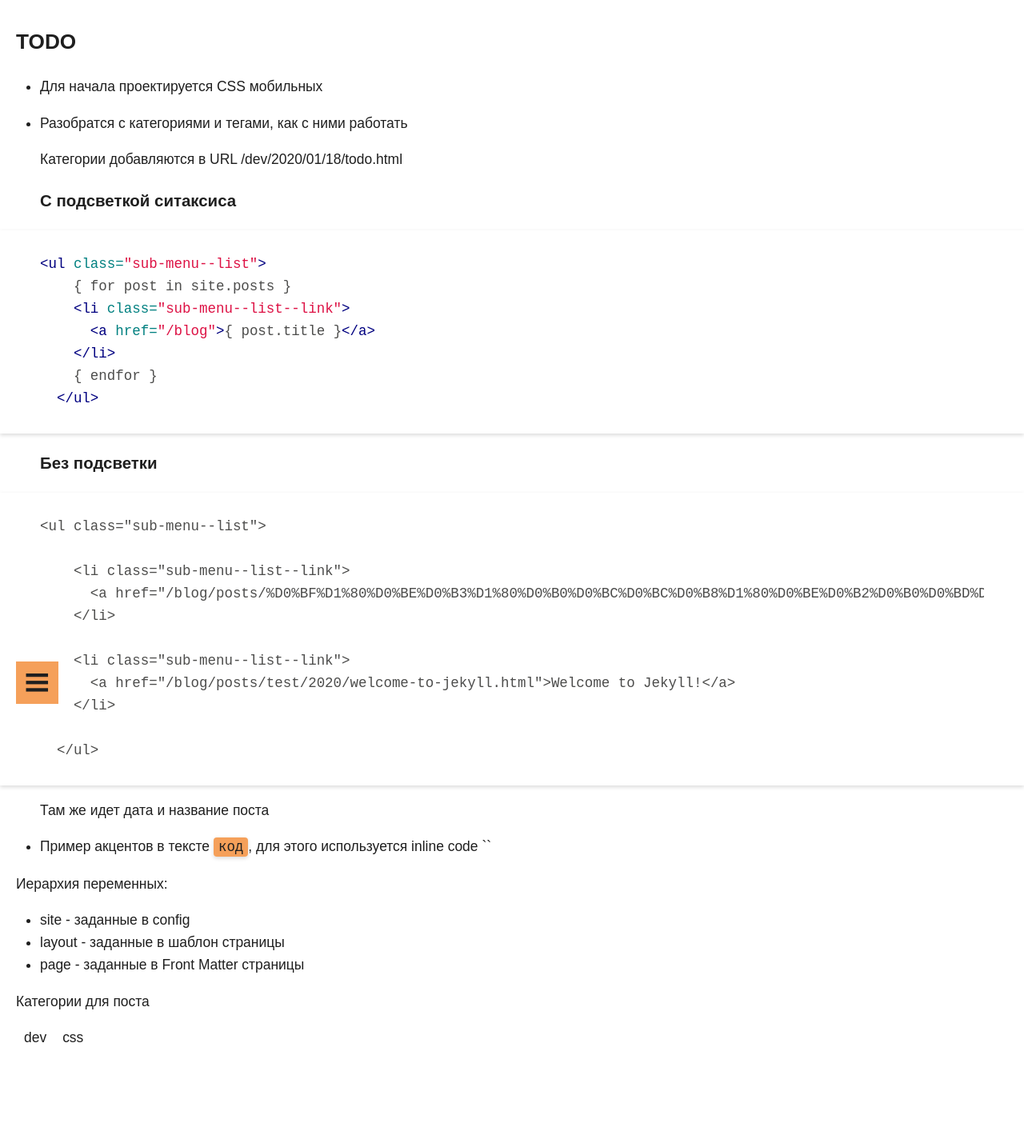
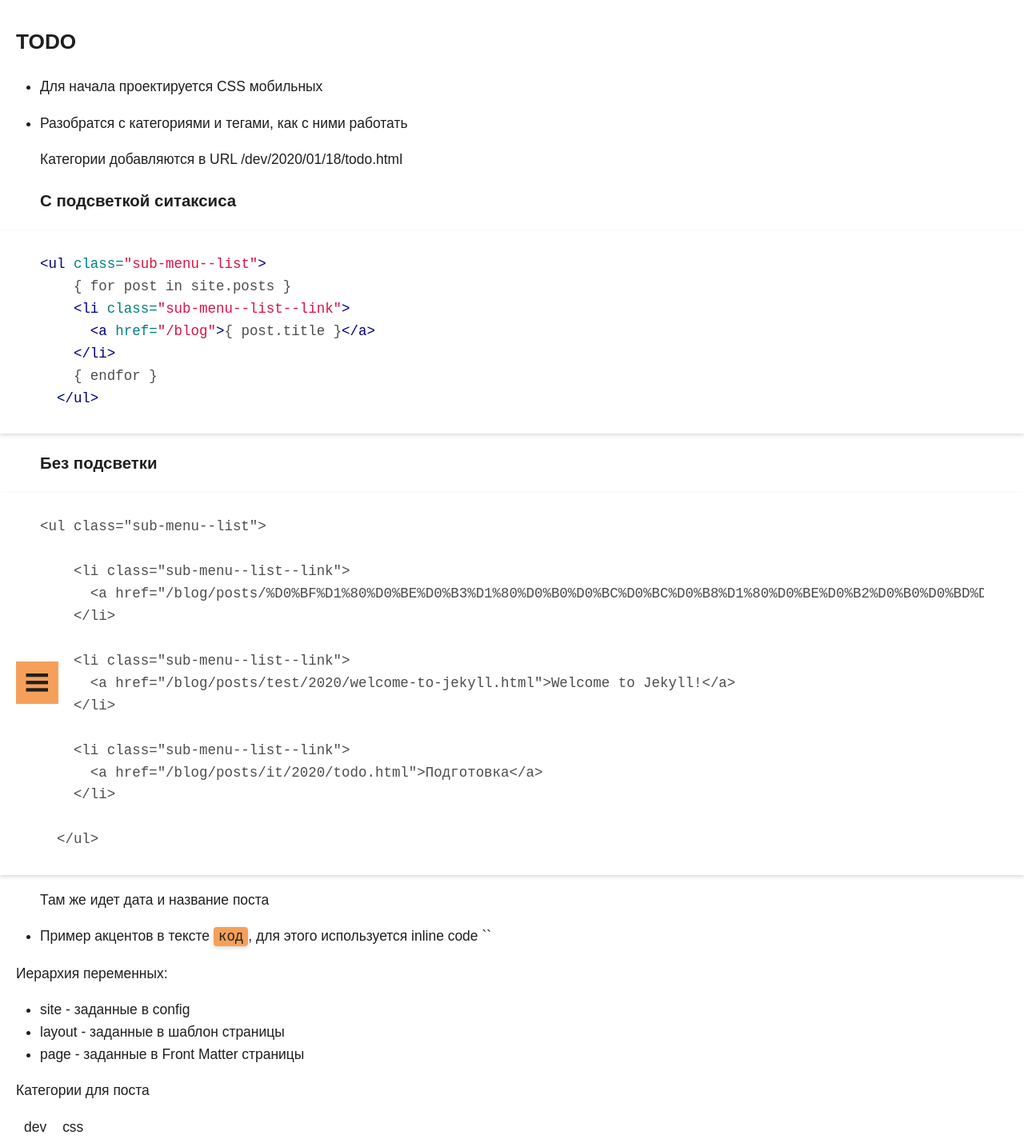
Before and after one commit to guest363/blog, a Jekyll site: the page built from _posts/2020-01-18-todo.md, in a window 1280 px wide. Shown: the whole page at 80% size. Built offline with Jekyll 4.4.1, drawn with Linux system fonts in a browser that asks for light colours; before the commit the page ends 1322 px from its top, so only the background shows below that.

Commit message:
nav js category

```diff
--- a/_includes/nav.html
+++ b/_includes/nav.html
@@ -29,7 +29,7 @@
       <div class="menu-separator"></div>
       {% for category in site.categories %}
       <li class="menu--list--link">
-        <a href="{{ '#?filter=' | append: category[0] }}" >{{ category }}</a>
+        <a href="#" onclick="categorySelector(`{{ category[0] }}`)">{{ category }}</a>
       </li>
       {% endfor %}
 
@@ -37,11 +37,16 @@
 
   </div>
 
-  {% assign posts = site.posts | where_exp:"item",
-  "item.categories contains 'Программирование'" %}
-  <div class="sub-menu">
+  {% assign categories = "" | split: '' %}
+  {% for category in site.categories %}
+  {% assign cat = category[0] | split: ''  %}
+  {% assign separator = ", " | split: ''  %}
+  {% assign categories = categories |concat: cat | concat: separator %}
+  {% endfor %}
+
+  <div class="sub-menu" id='sub-menu'>
     <ul class="sub-menu--list">
-      {% for post in posts %}
+      {% for post in categories[0] %}
       <li class="sub-menu--list--link">
         <a href="{{ post.url | prepend:site.baseurl }}">{{ post.title }}</a>
       </li>
@@ -49,3 +54,37 @@
     </ul>
   </div>
 </nav>
+
+
+<script>
+  const button = document.getElementById('sub-menu');
+  const listOfCategory = `{{ categories }}`.split(', ');
+  /* Удалить пустой эл */
+  listOfCategory.pop();
+  console.log(listOfCategory);
+  const listOfMenu = [];
+  const listOfMenuCreator = () => {
+    listOfCategory.forEach(category => {
+      listOfMenu.push(`
+      <div class="sub-menu" id='sub-menu'>
+      <ul class="sub-menu--list">
+        {% for post in site.categories.${category} %}
+        <li class="sub-menu--list--link">
+          <a href="{{ post.url | prepend:site.baseurl }}">{{ post.title }}</a>
+        </li>
+        {% endfor %}
+      </ul>
+    </div>
+    `);
+    })
+  };
+  listOfMenuCreator();
+  console.log(listOfMenu);
+  const categorySelector = filter => {
+
+    console.log(filter)
+  };
+  document.addEventListener("DOMContentLoaded", function (event) {
+    categorySelector();
+  });
+</script>
--- a/_posts/2020-01-18-todo.md
+++ b/_posts/2020-01-18-todo.md
@@ -1,8 +1,8 @@
 ---
 layout: post
 title: Подготовка
-date:   2020-01-18 17:45:33 +0500
-categories: [Программирование]
+date:   2020-01-18
+categories: [IT]
 tags: [dev, css]
 ---
 # TODO
--- a/about.markdown
+++ b/about.markdown
@@ -1,5 +1,5 @@
 ---
-layout: page
+layout: post
 title: About
 permalink: /about/
 ---
```
Also changed, not shown: _posts/2020-01-23-hamburger.md (added, +8 -0 lines).
